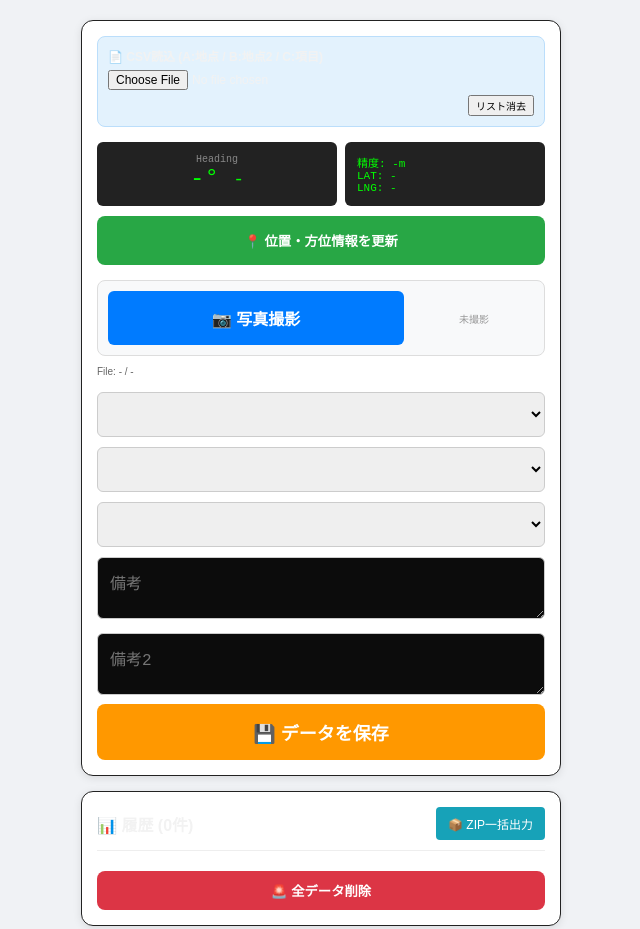
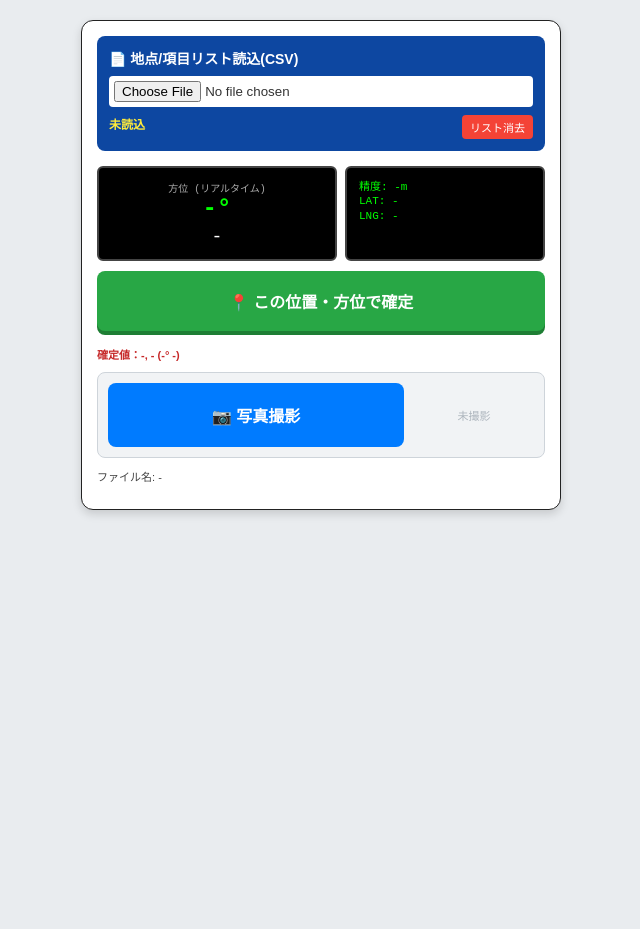
Before and after one commit to sakumasaworkdx/FieldLog-Mini-ver4.0, a plain HTML site: page index.html in a window 1280 px wide. Shown: the whole page, without its empty margins (319-959 px from the left). After the commit the page ends 800 px from the top, so only its background shows below. Drawn offline with Linux system fonts and the light colour scheme.

Commit message:
Update index.html

```diff
--- a/index.html
+++ b/index.html
@@ -5,79 +5,70 @@
   <meta name="viewport" content="width=device-width,initial-scale=1,maximum-scale=1,user-scalable=no" />
   <link rel="stylesheet" href="./styles.css" />
   <link rel="manifest" href="./manifest.webmanifest" />
-  <title>FieldLog v2.0 Final Build</title>
+  <title>FieldLog v2.0 Final</title>
   <style>
-    body { font-family: sans-serif; background: #f0f2f5; margin: 0; }
+    body { font-family: sans-serif; background: #e9ecef; margin: 0; }
     .container { padding: 10px; max-width: 500px; margin: auto; }
-    .card { background: #fff; border-radius: 12px; padding: 15px; margin-bottom: 15px; box-shadow: 0 2px 8px rgba(0,0,0,0.1); }
+    .card { background: #fff; border-radius: 12px; padding: 15px; margin-bottom: 15px; box-shadow: 0 4px 10px rgba(0,0,0,0.15); }
+
+    /* CSVエリア：高コントラスト */
+    .config-area { background: #0d47a1; color: #ffffff; padding: 12px; border-radius: 8px; margin-bottom: 15px; }
+    .config-area input { background: #fff; color: #333; margin-top: 8px; width: 100%; border-radius: 4px; padding: 5px; }
+
+    /* リアルタイム座標エリア（黒地に緑） */
     .display-panel { display: grid; grid-template-columns: 1.2fr 1fr; gap: 8px; margin-bottom: 10px; }
-    .display-box { background: #222; color: #0f0; padding: 12px; border-radius: 6px; font-family: monospace; }
-    .btn-main { display: block; width: 100%; padding: 15px; border: none; border-radius: 8px; font-weight: bold; cursor: pointer; }
-    .geo-btn { background: #28a745; color: white; margin-bottom: 15px; }
-    .photo-area { display: flex; gap: 10px; align-items: center; background: #f8f9fa; padding: 10px; border-radius: 8px; border: 1px solid #ddd; }
-    #preview { width: 120px; height: 90px; object-fit: contain; background: #fff; border: 1px solid #ccc; display: none; }
-    .input-field { width: 100%; padding: 12px; margin: 5px 0; border: 1px solid #ccc; border-radius: 6px; box-sizing: border-box; font-size: 16px; }
+    .display-box { background: #000; color: #00ff00; padding: 12px; border-radius: 6px; font-family: monospace; border: 2px solid #444; }
+
+    .btn-main { display: block; width: 100%; padding: 18px; border: none; border-radius: 8px; font-weight: bold; cursor: pointer; font-size: 16px; }
+    .fix-btn { background: #28a745; color: white; margin-bottom: 15px; box-shadow: 0 4px #1e7e34; }
+    .fix-btn:active { transform: translateY(2px); box-shadow: none; }
+
+    .photo-area { display: flex; gap: 10px; align-items: center; background: #f1f3f5; padding: 10px; border-radius: 8px; border: 1px solid #ced4da; }
+    #preview { width: 120px; height: 90px; object-fit: contain; background: #fff; border: 1px solid #adb5bd; display: none; }
+    .input-field { width: 100%; padding: 12px; margin: 6px 0; border: 2px solid #ced4da; border-radius: 6px; box-sizing: border-box; font-size: 16px; }
   </style>
 </head>
 <body>
   <div class="container">
     <div class="card">
-      <div id="swState" style="font-size:10px; color:gray;"></div>
+      <div id="swState" style="font-size:10px; color:#666;"></div>
 
-      <div style="background:#e3f2fd; padding:10px; border-radius:8px; border:1px solid #bbdefb; margin-bottom:15px;">
-        <strong style="font-size:12px;">📄 CSV読込 (A:地点 / B:地点2 / C:項目)</strong>
-        <input type="file" id="listCsvInput" accept=".csv" style="display:block; margin-top:5px; font-size:12px;">
-        <div style="display:flex; justify-content:space-between; align-items:center; margin-top:5px;">
-          <span id="listStatus" style="font-size:10px; color:#1976d2;"></span>
-          <button id="btnClearLists" style="font-size:10px;">リスト消去</button>
+      <div class="config-area">
+        <strong style="font-size:14px;">📄 地点/項目リスト読込(CSV)</strong>
+        <input type="file" id="listCsvInput" accept=".csv">
+        <div style="display:flex; justify-content:space-between; margin-top:8px;">
+          <span id="listStatus" style="font-size:12px; color:#ffeb3b; font-weight:bold;">未読込</span>
+          <button id="btnClearLists" style="font-size:11px; padding:4px 8px; background:#f44336; color:white; border:none; border-radius:4px;">リスト消去</button>
         </div>
       </div>
 
       <div class="display-panel">
         <div class="display-box" style="text-align: center;">
-          <div style="font-size: 10px; color: #888;">Heading</div>
-          <div style="font-size: 24px;"><span id="heading">-</span>° <span id="direction" style="font-size:18px;">-</span></div>
+          <div style="font-size: 10px; color: #aaa;">方位 (リアルタイム)</div>
+          <div style="font-size: 24px; font-weight: bold;"><span id="liveHeading">-</span>°</div>
+          <div id="liveDirection" style="font-size: 18px; color: #fff; margin-top: 5px;">-</div>
         </div>
-        <div class="display-box" style="font-size: 11px;">
-          精度: <span id="acc">-</span>m<br>
-          LAT: <span id="lat">-</span><br>
-          LNG: <span id="lng">-</span>
+        <div class="display-box" style="font-size: 11px; line-height: 1.3;">
+          精度: <span id="liveAcc">-</span>m<br>
+          LAT: <span id="liveLat">-</span><br>
+          LNG: <span id="liveLng">-</span>
         </div>
       </div>
-      <button id="btnGeo" class="btn-main geo-btn">📍 位置・方位情報を更新</button>
+
+      <button id="btnFixGeo" class="btn-main fix-btn">📍 この位置・方位で確定</button>
+
+      <div style="font-size:11px; color:#c62828; margin-bottom:10px; font-weight:bold;">
+        確定値：<span id="lat">-</span>, <span id="lng">-</span> (<span id="heading">-</span>° <span id="direction">-</span>)
+      </div>
 
       <div class="photo-area">
-        <label style="flex: 1; background:#007bff; color:white; padding:15px 5px; border-radius:6px; cursor:pointer; text-align:center; font-weight:bold;">
+        <label style="flex: 1; background:#007bff; color:white; padding:20px 10px; border-radius:8px; cursor:pointer; text-align:center; font-weight:bold;">
           📷 写真撮影
           <input id="photoInput" type="file" accept="image/*" capture="environment" style="display:none;">
         </label>
         <img id="preview">
-        <div id="noPhoto" style="width:120px; text-align:center; font-size:10px; color:#999;">未撮影</div>
+        <div id="noPhoto" style="width:120px; text-align:center; font-size:11px; color:#adb5bd;">未撮影</div>
       </div>
 
-      <div style="font-size:10px; color:#666; margin: 10px 0;">
-        File: <span id="autoName">-</span> / <span id="ts">-</span>
-      </div>
-
-      <select id="selLocation" class="input-field"></select>
-      <select id="selLocation2" class="input-field"></select>
-      <select id="selItem" class="input-field"></select>
-      <textarea id="memo" class="input-field" placeholder="備考"></textarea>
-      <textarea id="memo2" class="input-field" placeholder="備考2"></textarea>
-
-      <button id="btnSave" class="btn-main" style="background:#ff9800; color:white; font-size:18px;">💾 データを保存</button>
-    </div>
-
-    <div class="card">
-      <div style="display:flex; justify-content:space-between; align-items:center;">
-        <strong>📊 履歴 (<span id="count">0</span>件)</strong>
-        <button id="btnExportZip" style="background:#17a2b8; color:white; border:none; padding:8px 12px; border-radius:4px; font-size:12px;">📦 ZIP一括出力</button>
-      </div>
-      <div id="exportStatus" style="font-size:11px; color:blue; margin-top:5px;"></div>
-      <div id="list" style="margin-top:10px; border-top:1px solid #eee;"></div>
-      <button id="btnClear" style="margin-top:20px; width:100%; background:#dc3545; color:white; border:none; padding:10px; border-radius:8px; font-weight:bold;">🚨 全データ削除</button>
-    </div>
-  </div>
-  <script src="./app.js"></script>
-</body>
-</html>
+      <div style="font-size:11px; color:#444; margin: 10px 0;">
+        ファイル名: <span id="autoName">-
```
